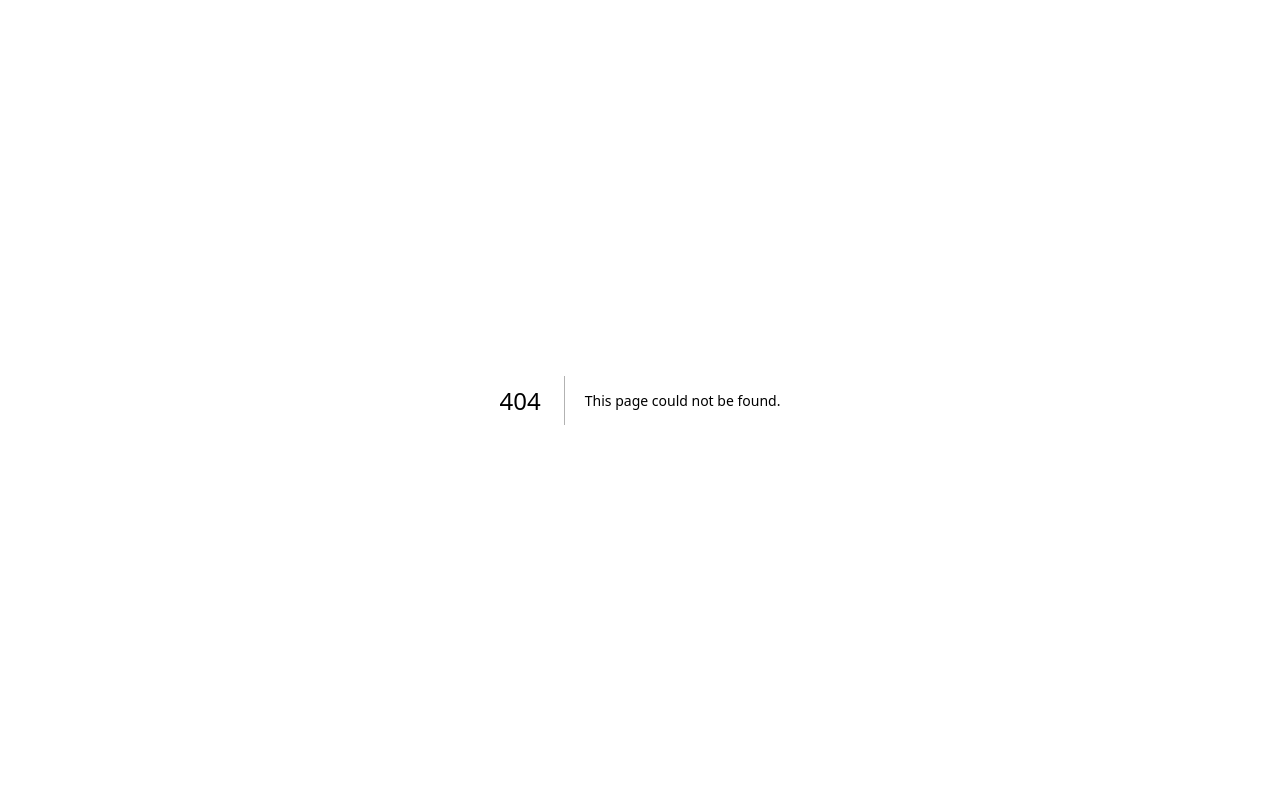
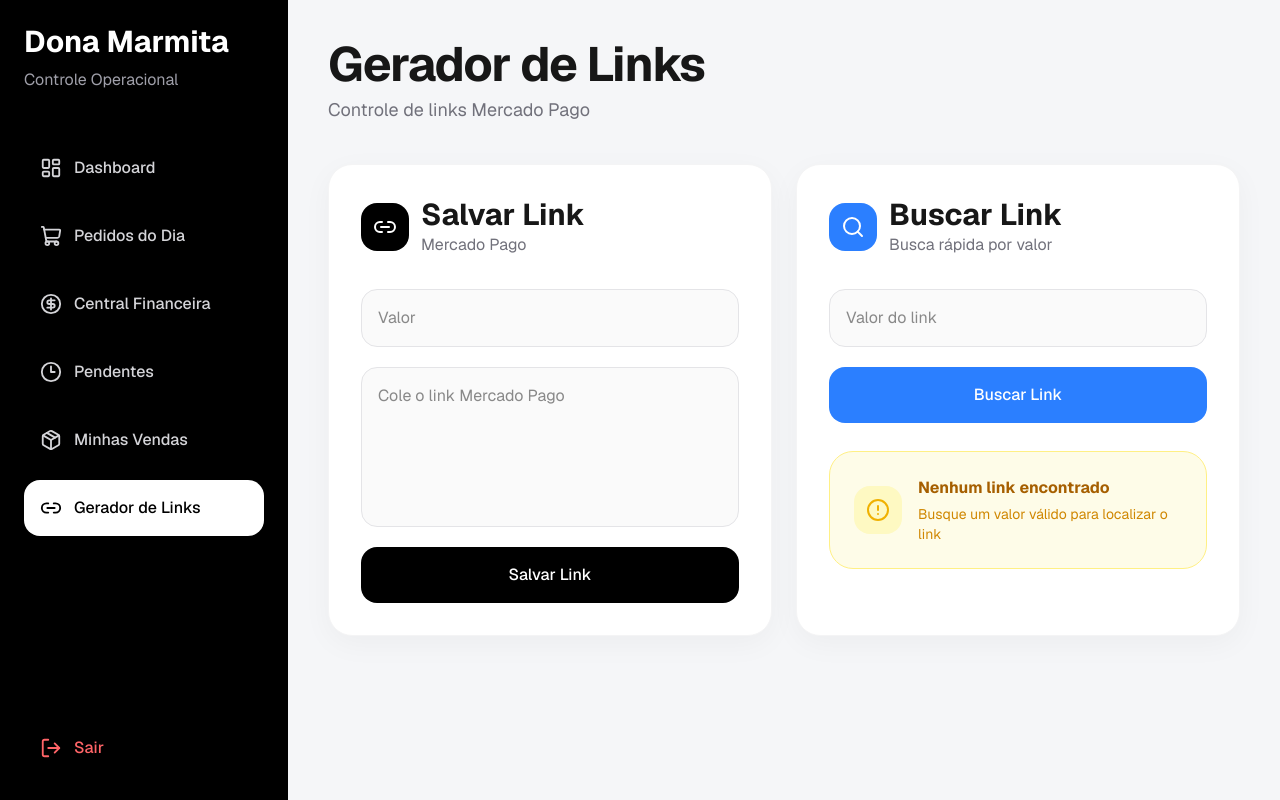
Before and after one commit to danielabredv/dona-marmita-dashboard, a Next.js app: page /gerador-links in a window 1280 px wide. Before the commit this address had no page. Built offline with nearby package versions, Linux system fonts and the light colour scheme.

Commit message:
Create page.tsx

```diff
--- /dev/null
+++ b/app/gerador-links/page.tsx
@@ -0,0 +1,306 @@
+"use client"
+
+import { useState } from "react"
+import Sidebar from "@/components/ui/Sidebar"
+import { supabase } from "@/lib/supabase"
+
+import {
+  Copy,
+  Link2,
+  Search,
+  CircleAlert
+} from "lucide-react"
+
+export default function GeradorLinksPage() {
+
+  const [valor, setValor] = useState("")
+  const [link, setLink] = useState("")
+
+  const [valorBusca, setValorBusca] = useState("")
+  const [linkEncontrado, setLinkEncontrado] = useState<any>(null)
+
+  // SALVAR LINK
+
+  async function salvarLink() {
+
+    if (!valor || !link) {
+
+      alert("Preencha todos os campos")
+
+      return
+    }
+
+    const {
+      data: { user }
+    } = await supabase.auth.getUser()
+
+    if (!user) return
+
+    const { error } = await supabase
+      .from("links_pagamento")
+      .insert([
+        {
+          valor: Number(valor),
+          link,
+          user_id: user.id
+        }
+      ])
+
+    if (error) {
+
+      console.log(error)
+
+      alert("Erro ao salvar link")
+
+      return
+    }
+
+    alert("Link salvo com sucesso")
+
+    setValor("")
+    setLink("")
+  }
+
+  // BUSCAR LINK
+
+  async function buscarLink() {
+
+    if (!valorBusca) {
+
+      alert("Digite um valor")
+
+      return
+    }
+
+    const { data } = await supabase
+      .from("links_pagamento")
+      .select("*")
+      .eq("valor", Number(valorBusca))
+      .order("created_at", {
+        ascending: false
+      })
+      .limit(1)
+
+    if (!data || data.length === 0) {
+
+      setLinkEncontrado(null)
+
+      return
+    }
+
+    setLinkEncontrado(data[0])
+  }
+
+  // COPIAR LINK
+
+  async function copiarLink() {
+
+    if (!linkEncontrado?.link) return
+
+    await navigator.clipboard.writeText(
+      linkEncontrado.link
+    )
+
+    alert("Link copiado")
+  }
+
+  return (
+
+    <div className="flex min-h-screen bg-[#f5f6f8]">
+
+      <Sidebar />
+
+      <main className="flex-1 p-10">
+
+        {/* HEADER */}
+
+        <div className="mb-10">
+
+          <h1 className="text-5xl font-bold tracking-tight">
+            Gerador de Links
+          </h1>
+
+          <p className="text-zinc-500 mt-2 text-lg">
+            Controle de links Mercado Pago
+          </p>
+
+        </div>
+
+        {/* GRID */}
+
+        <div className="grid grid-cols-1 lg:grid-cols-2 gap-6">
+
+          {/* ESQUERDA */}
+
+          <div className="bg-white rounded-3xl p-8 border border-zinc-100 shadow-[0_8px_30px_rgb(0,0,0,0.04)]">
+
+            <div className="flex items-center gap-3 mb-8">
+
+              <div className="bg-black text-white p-3 rounded-2xl">
+
+                <Link2 size={24} />
+
+              </div>
+
+              <div>
+
+                <h2 className="text-3xl font-bold">
+                  Salvar Link
+                </h2>
+
+                <p className="text-zinc-500">
+                  Mercado Pago
+                </p>
+
+              </div>
+
+            </div>
+
+            <div className="flex flex-col gap-5">
+
+              <input
+                type="number"
+                placeholder="Valor"
+                value={valor}
+                onChange={(e) =>
+                  setValor(e.target.value)
+                }
+                className="border border-zinc-200 bg-zinc-50 p-4 rounded-2xl outline-none focus:ring-2 focus:ring-black"
+              />
+
+              <textarea
+                placeholder="Cole o link Mercado Pago"
+                value={link}
+                onChange={(e) =>
+                  setLink(e.target.value)
+                }
+                className="border border-zinc-200 bg-zinc-50 p-4 rounded-2xl outline-none focus:ring-2 focus:ring-black h-40 resize-none"
+              />
+
+              <button
+                onClick={salvarLink}
+                className="bg-black text-white p-4 rounded-2xl hover:opacity-90 transition-all font-medium"
+              >
+                Salvar Link
+              </button>
+
+            </div>
+
+          </div>
+
+          {/* DIREITA */}
+
+          <div className="bg-white rounded-3xl p-8 border border-zinc-100 shadow-[0_8px_30px_rgb(0,0,0,0.04)]">
+
+            <div className="flex items-center gap-3 mb-8">
+
+              <div className="bg-blue-500 text-white p-3 rounded-2xl">
+
+                <Search size={24} />
+
+              </div>
+
+              <div>
+
+                <h2 className="text-3xl font-bold">
+                  Buscar Link
+                </h2>
+
+                <p className="text-zinc-500">
+                  Busca rápida por valor
+                </p>
+
+              </div>
+
+            </div>
+
+            <div className="flex flex-col gap-5">
+
+              <input
+                type="number"
+                placeholder="Valor do link"
+                value={valorBusca}
+                onChange={(e) =>
+                  setValorBusca(e.target.value)
+                }
+                className="border border-zinc-200 bg-zinc-50 p-4 rounded-2xl outline-none focus:ring-2 focus:ring-black"
+              />
+
+              <button
+                onClick={buscarLink}
+                className="bg-blue-500 text-white p-4 rounded-2xl hover:opacity-90 transition-all font-medium"
+              >
+                Buscar Link
+              </button>
+
+              {/* RESULTADO */}
+
+              {linkEncontrado ? (
+
+                <div className="bg-zinc-50 border border-zinc-200 rounded-3xl p-6 mt-2">
+
+                  <p className="text-sm text-zinc-500 mb-2">
+                    Link encontrado
+                  </p>
+
+                  <div className="bg-white border border-zinc-200 rounded-2xl p-4 break-all text-sm">
+
+                    {linkEncontrado.link}
+
+                  </div>
+
+                  <button
+                    onClick={copiarLink}
+                    className="mt-5 w-full bg-black text-white p-4 rounded-2xl hover:opacity-90 transition-all font-medium flex items-center justify-center gap-2"
+                  >
+
+                    <Copy size={18} />
+
+                    Copiar Link
+
+                  </button>
+
+                </div>
+
+              ) : (
+
+                <div className="bg-yellow-50 border border-yellow-200 rounded-3xl p-6 flex items-center gap-4 mt-2">
+
+                  <div className="bg-yellow-100 p-3 rounded-2xl">
+
+                    <CircleAlert
+                      className="text-yellow-500"
+                      size={24}
+                    />
+
+                  </div>
+
+                  <div>
+
+                    <h3 className="font-bold text-yellow-700">
+                      Nenhum link encontrado
+                    </h3>
+
+                    <p className="text-sm text-yellow-600 mt-1">
+
+                      Busque um valor válido para localizar o link
+
+                    </p>
+
+                  </div>
+
+                </div>
+
+              )}
+
+            </div>
+
+          </div>
+
+        </div>
+
+      </main>
+
+    </div>
+  )
+}
```
